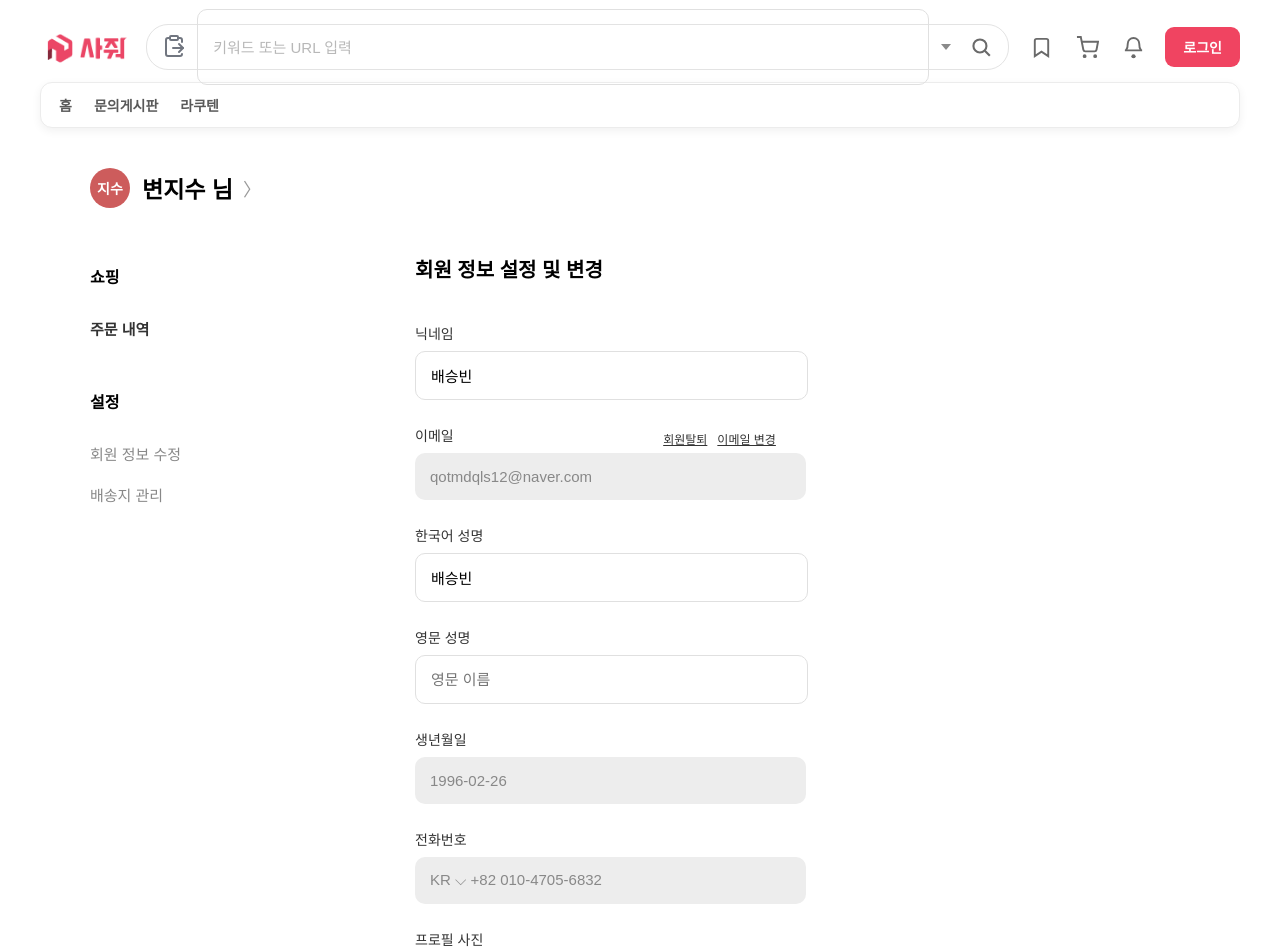
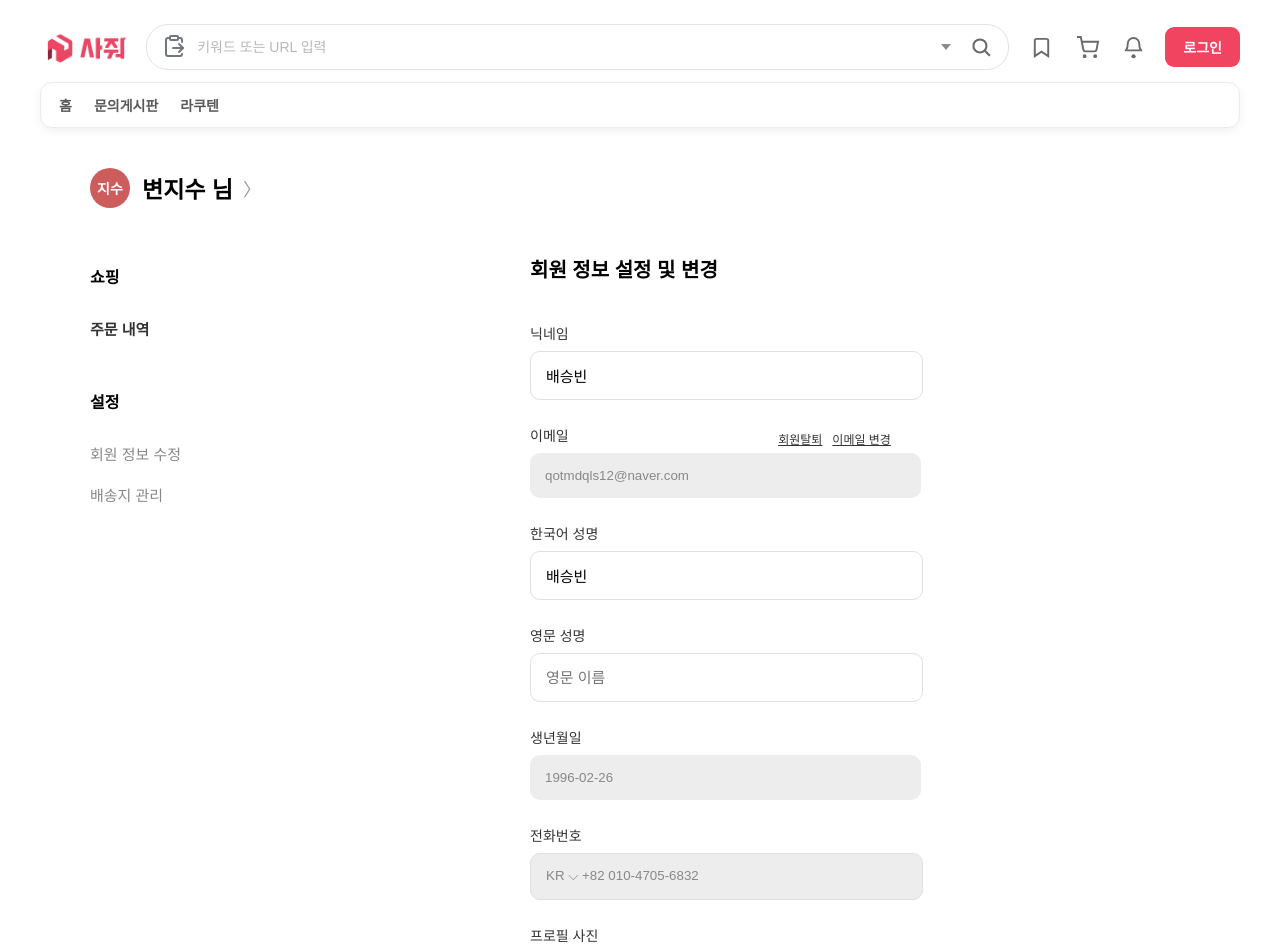
Before and after one commit to byunjisu1/sajo, a React (Create React App) app in the folder frontend/: page /memberupdate in a window 1280 px wide. Shown: the top 951 px of the page. Built offline with nearby package versions, Linux system fonts and the light colour scheme.

Commit message:
feat:마이페이지 css 추가

```diff
--- a/frontend/src/pages/MemberUpdate.css
+++ b/frontend/src/pages/MemberUpdate.css
@@ -41,12 +41,14 @@
 	color: #999;
 	font-size: 18px;
 }
+
 .member-update-container {
 	max-width: 1100px;
 	margin: 40px auto;
 	padding: 0 20px;
 	font-family: 'Pretendard', sans-serif;
 }
+
 .member-update-body {
 	display: flex;
 	gap: 80px;
@@ -58,22 +60,39 @@
 	flex-shrink: 0;
 }
 
-.menu-group { margin-bottom: 40px; }
-.menu-title { font-size: 16px; font-weight: bold; margin-bottom: 20px; }
+.menu-group {
+	margin-bottom: 40px;
+}
 
-.member-update-sidebar ul { list-style: none; padding: 0; }
+.menu-title {
+	font-size: 16px;
+	font-weight: bold;
+	margin-bottom: 20px;
+}
+
+.member-update-sidebar ul {
+	list-style: none;
+	padding: 0;
+}
+
 .member-update-sidebar li {
 	padding: 10px 0;
 	color: #888;
 	cursor: pointer;
 	font-size: 15px;
 }
-.member-update-sidebar li.active { color: #333; font-weight: bold; }
+
+.member-update-sidebar li.active {
+	color: #333;
+	font-weight: bold;
+}
+
 .profile-container {
 	max-width: 500px;
 	margin-top: -51px;
-  margin-left: 45px;
-  padding: 40px 20px;}
+	margin-left: 160px;
+	padding: 40px 20px;
+}
 
 .page-title {
 	font-size: 20px;
@@ -105,7 +124,7 @@
 	margin-left: 10px;
 }
 
-input[type="text"], input[type="email"] {
+.kor-input {
 	width: 100%;
 	padding: 15px;
 	border: 1px solid #e0e0e0;
@@ -114,9 +133,50 @@ input[type="text"], input[type="email"] {
 	outline: none;
 }
 
-.readonly-input {
+.eng-input {
+	width: 100%;
+	padding: 15px;
+	border: 1px solid #e0e0e0;
+	border-radius: 10px;
+	font-size: 15px;
+	outline: none;
+}
+
+.nickname-input {
+	width: 100%;
+	padding: 15px;
+	border: 1px solid #e0e0e0;
+	border-radius: 10px;
+	font-size: 15px;
+	outline: none;
+}
+
+.phone-input {
+	width: 100%;
+	padding: 15px;
+	border-radius: 10px;
+	border: 1px solid #e0e0e0;
 	background-color: #ededed;
-  border: none !important;
+	color: #888;
+}
+
+.email-input {
+	width: 100%;
+	padding: 15px;
+	border-radius: 10px;
+	border: 1px solid #e0e0e0;
+	background-color: #ededed;
+	border: none;
+	color: #888;
+}
+
+.birth-input {
+	width: 100%;
+	padding: 15px;
+	border-radius: 10px;
+	border: 1px solid #e0e0e0;
+	background-color: #ededed;
+	border: none;
 	color: #888;
 }
 
--- a/frontend/src/pages/MemberUpdate.js
+++ b/frontend/src/pages/MemberUpdate.js
@@ -33,63 +33,63 @@ const MemberUpdate = () => {
 						</ul>
 					</div>
 				</aside>
-				<div class="main-content">
-					<div class="profile-container">
-						<h2 class="page-title">회원 정보 설정 및 변경</h2>
+				<div className="main-content">
+					<div className="profile-container">
+						<h2 className="page-title">회원 정보 설정 및 변경</h2>
 
-						<form class="profile-form">
-							<div class="form-group">
+						<form className="profile-form">
+							<div className="form-group">
 								<label>닉네임</label>
-								<input type="text" value="배승빈" onChange={handleChange}/>
+								<input className="nickname-input" type="text" value="배승빈" onChange={handleChange}/>
 							</div>
 
-							<div class="form-group">
-								<div class="label-row">
+							<div className="form-group">
+								<div className="label-row">
 									<label>이메일</label>
-									<div class="link-group">
+									<div className="link-group">
 										<a href="#">회원탈퇴</a>
 										<a href="#">이메일 변경</a>
 									</div>
 								</div>
-								<input type="email" value="qotmdqls12@naver.com" readonly class="readonly-input"/>
+								<input className="email-input" type="email" value="qotmdqls12@naver.com" readOnly={true} />
 							</div>
 
-							<div class="form-group">
+							<div className="form-group">
 								<label>한국어 성명</label>
-								<input type="text" value="배승빈" onChange={handleChange}/>
+								<input className="kor-input" type="text" value="배승빈" onChange={handleChange}/>
 							</div>
 
-							<div class="form-group">
+							<div className="form-group">
 								<label>영문 성명</label>
-								<input type="text" placeholder="영문 이름" onChange={handleChange}/>
+								<input className="eng-input" type="text" placeholder="영문 이름" onChange={handleChange}/>
 							</div>
 
-							<div class="form-group">
+							<div className="form-group">
 								<label>생년월일</label>
-								<input type="text" value="1996-02-26" readonly class="readonly-input"/>
+								<input className="birth-input" type="text" value="1996-02-26" readOnly={true} />
 							</div>
 
-							<div class="form-group">
+							<div className="form-group">
 								<label>전화번호</label>
-								<input type="text" value="KR ⌵ +82 010-4705-6832" readonly class="readonly-input"/>
+								<input className="phone-input" type="text" value="KR ⌵ +82 010-4705-6832" readOnly={true} />
 							</div>
 
-							<div class="form-group">
+							<div className="form-group">
 								<label>프로필 사진</label>
-								<div class="profile-upload-row">
-									<div class="current-avatar">
-										<div class="avatar-placeholder"></div>
-										<button type="button" class="delete-btn">삭제</button>
+								<div className="profile-upload-row">
+									<div className="current-avatar">
+										<div className="avatar-placeholder"></div>
+										<button type="button" className="delete-btn">삭제</button>
 									</div>
-									<div class="upload-box">
-										<div class="upload-icon">☁️</div>
-										<p><span class="highlight">클릭하여 업로드</span> 또는 끌어다 놓기</p>
-										<p class="sub-text">PNG, JPG 또는 GIF(최대 10MB)</p>
+									<div className="upload-box">
+										<div className="upload-icon">☁️</div>
+										<p><span className="highlight">클릭하여 업로드</span> 또는 끌어다 놓기</p>
+										<p className="sub-text">PNG, JPG 또는 GIF(최대 10MB)</p>
 									</div>
 								</div>
 							</div>
 
-							<button type="submit" class="save-btn">변경 내용 저장</button>
+							<button type="submit" className="save-btn">변경 내용 저장</button>
 						</form>
 					</div>
 				</div>
```
Lines whose indentation alone changed are shown as unchanged.
